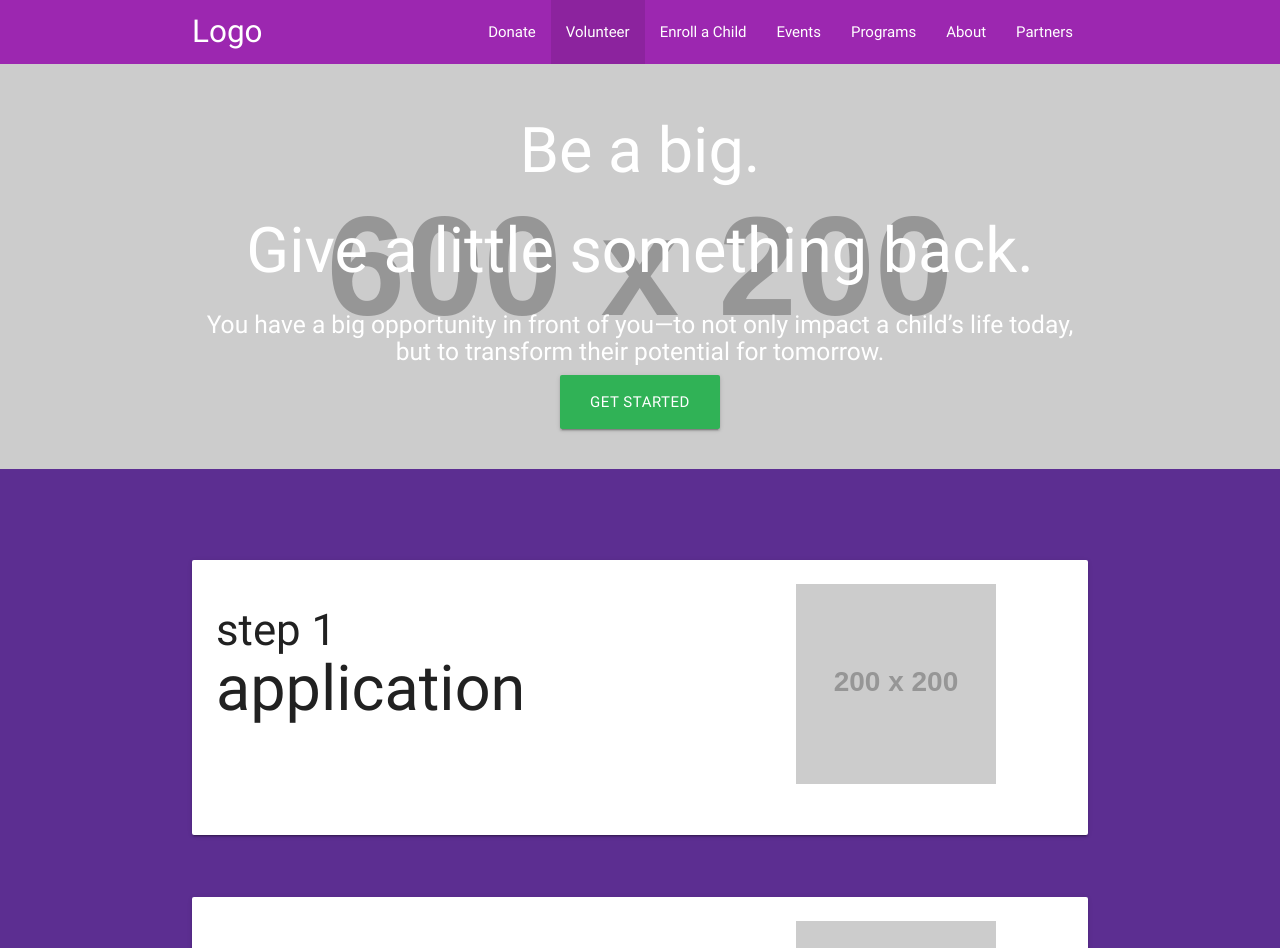
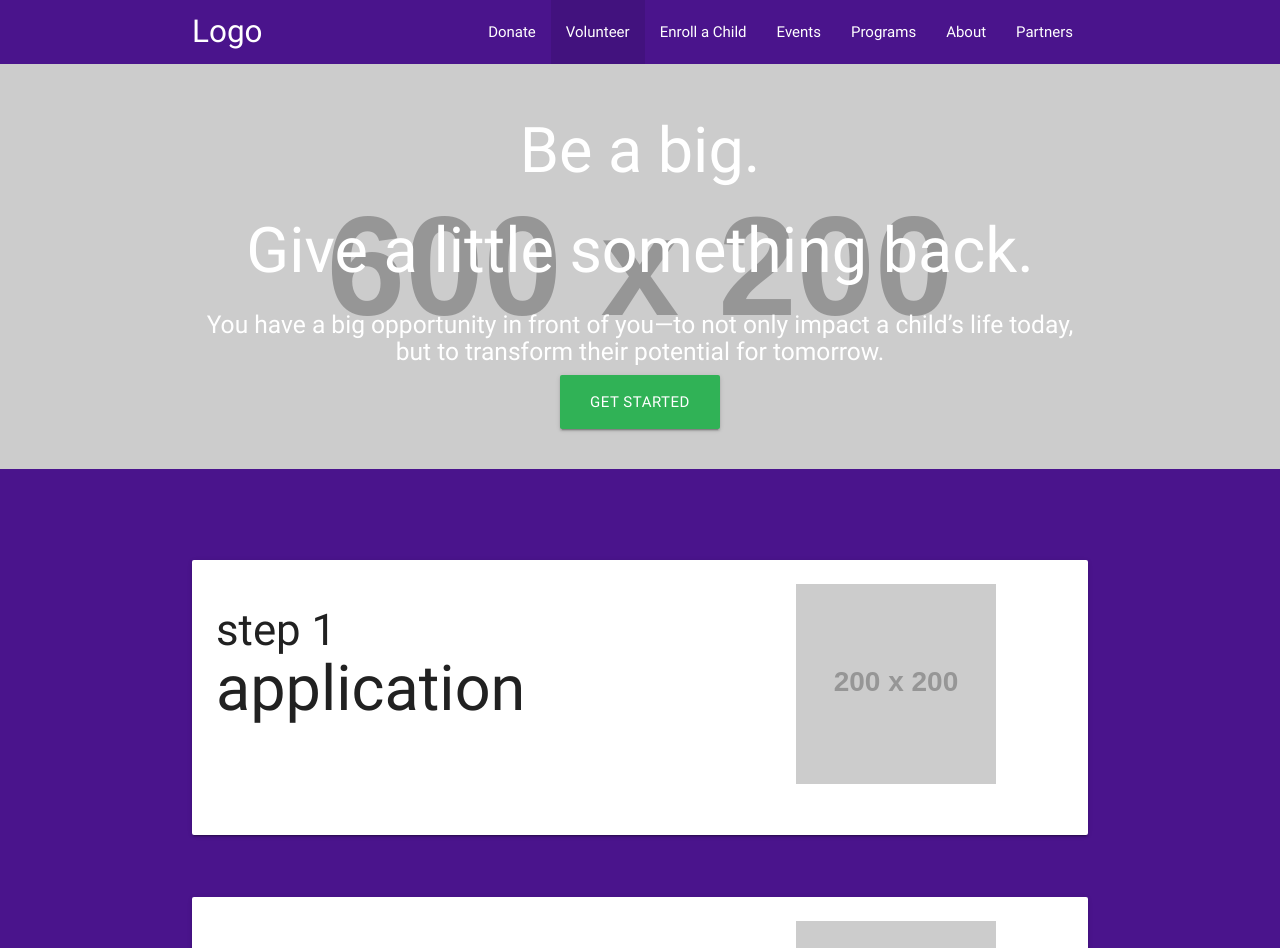
Before and after one commit to jeremybohannon/hackathonclt-2017, a website built with webpack: page src/index.html in a window 1280 px wide. Shown: the top 948 px of the page. Built offline with nearby package versions, Linux system fonts and the light colour scheme; placeholder pictures from the web are drawn by us.

Commit message:
changed the colors just for nick

```diff
--- a/src/styles/components/_variables.scss
+++ b/src/styles/components/_variables.scss
@@ -33,7 +33,7 @@
 // 1. Colors
 // ==========================================================================
 
-$primary-color: #9c27b0 !default;
+$primary-color: #4a148c !default;
 $primary-color-light: lighten($primary-color, 15%) !default;
 $primary-color-dark: darken($primary-color, 15%) !default;
 
--- a/src/styles/main.sass
+++ b/src/styles/main.sass
@@ -16,7 +16,7 @@ section
   // background: -webkit-linear-gradient(top, #5c2e91 0%,#cec0de 100%); /* Chrome10-25,Safari5.1-6 */
   // background: linear-gradient(to bottom, #5c2e91 0%,#cec0de 100%); /* W3C, IE10+, FF16+, Chrome26+, Opera12+, Safari7+ */
   // filter: progid:DXImageTransform.Microsoft.gradient( startColorstr='#5c2e91', endColorstr='#cec0de',GradientType=0 ); /* IE6-9 */
-  background-color: #5c2e91
+  background-color: #4a148c
   padding: 5% 0
 
   h1
```
